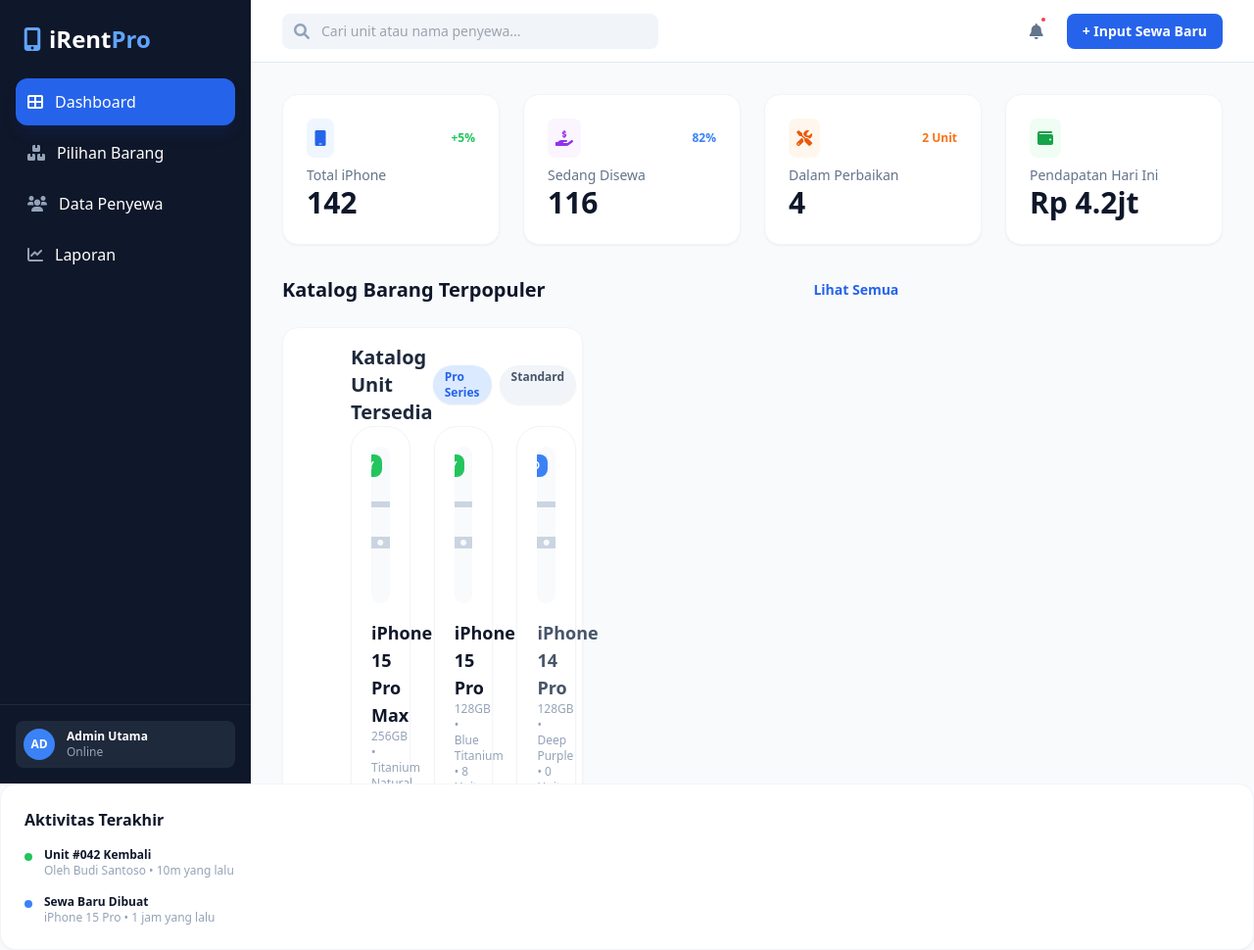
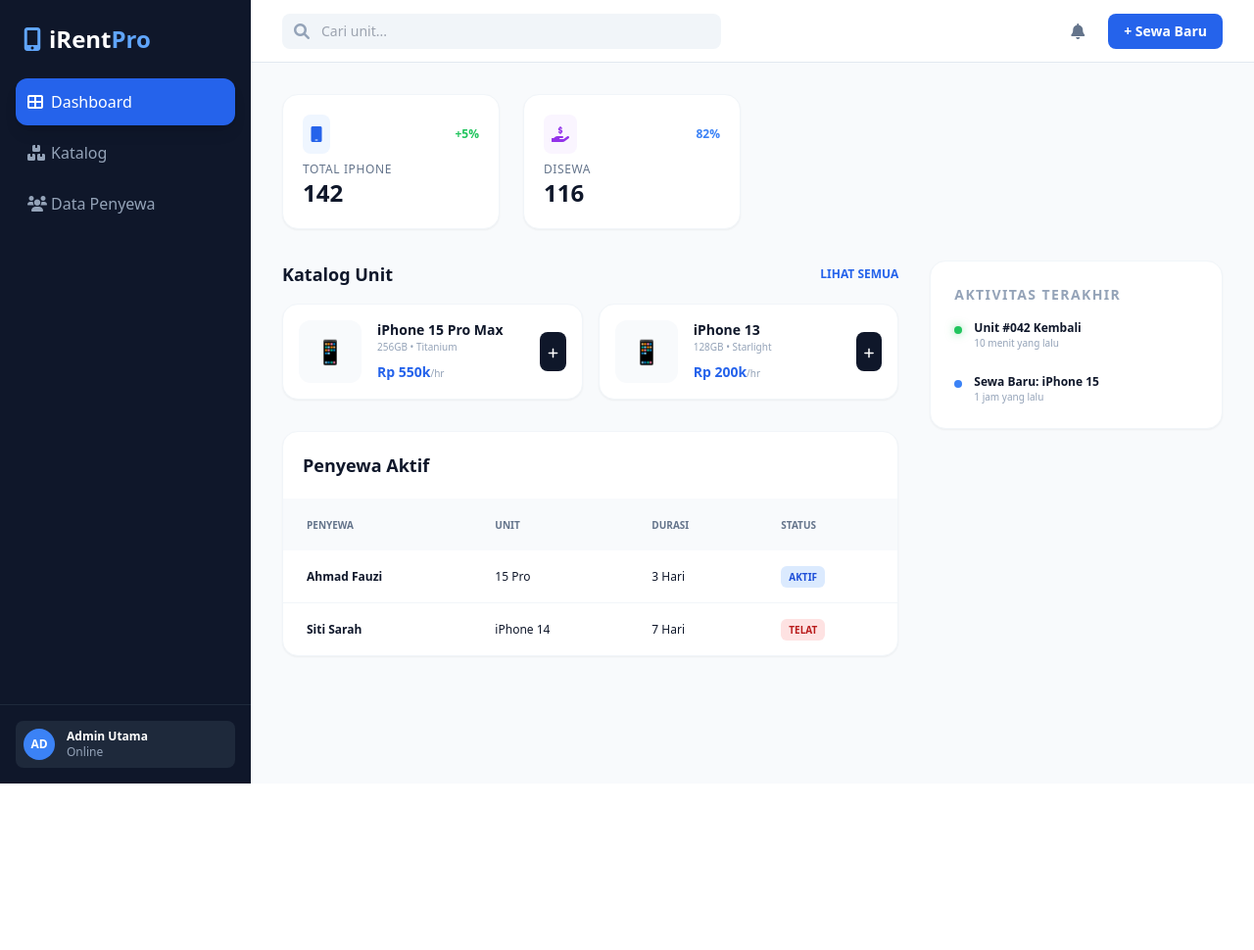
Before and after one commit to andisurya2026-art/andi, a PHP site: page /dashboard.php in a window 1280 px wide. Shown: the whole page at 98% size. After the commit the page ends 800 px from the top, so only its background shows below. Run offline with PHP 8.4, Linux system fonts and the light colour scheme; some libraries are stand-ins or nearby versions.

Commit message:
dashboard

```diff
--- a/dashboard.php
+++ b/dashboard.php
@@ -7,7 +7,7 @@
     <script src="https://cdn.tailwindcss.com"></script>
     <link rel="stylesheet" href="https://cdnjs.cloudflare.com/ajax/libs/font-awesome/6.0.0/css/all.min.css">
     <style>
-        .custom-scrollbar::-webkit-scrollbar { width: 6px; }
+        .custom-scrollbar::-webkit-scrollbar { width: 4px; height: 4px; }
         .custom-scrollbar::-webkit-scrollbar-thumb { background: #cbd5e1; border-radius: 10px; }
     </style>
 </head>
@@ -21,17 +21,14 @@
                 <span>iRent<span class="text-blue-400">Pro</span></span>
             </div>
             <nav class="flex-1 px-4 space-y-1">
-                <a href="#" class="flex items-center p-3 bg-blue-600 rounded-xl text-white shadow-lg shadow-blue-900/20">
-                    <i class="fas fa-th-large mr-3"></i> Dashboard
+                <a href="#" class="flex items-center p-3 bg-blue-600 rounded-xl text-white shadow-lg">
+                    <i class="fas fa-th-large w-6"></i> Dashboard
                 </a>
-                <a href="#inventory" class="flex items-center p-3 hover:bg-slate-800 rounded-xl transition group">
-                    <i class="fas fa-boxes mr-3 text-slate-400 group-hover:text-blue-400"></i> Pilihan Barang
+                <a href="katalog.php" class="flex items-center p-3 hover:bg-slate-800 rounded-xl transition group text-slate-400 hover:text-white">
+                    <i class="fas fa-boxes w-6"></i> Katalog
                 </a>
-                <a href="#rent-data" class="flex items-center p-3 hover:bg-slate-800 rounded-xl transition group">
-                    <i class="fas fa-users mr-3 text-slate-400 group-hover:text-blue-400"></i> Data Penyewa
-                </a>
-                <a href="#" class="flex items-center p-3 hover:bg-slate-800 rounded-xl transition group">
-                    <i class="fas fa-chart-line mr-3 text-slate-400 group-hover:text-blue-400"></i> Laporan
+                <a href="#rent-data" class="flex items-center p-3 hover:bg-slate-800 rounded-xl transition group text-slate-400 hover:text-white">
+                    <i class="fas fa-users w-6"></i> Data Penyewa
                 </a>
             </nav>
             <div class="p-4 border-t border-slate-800">
@@ -45,175 +42,95 @@
             </div>
         </aside>
 
-        <main class="flex-1 flex flex-col overflow-hidden">
+        <main class="flex-1 flex flex-col min-w-0 overflow-hidden">
 
-            <header class="h-16 bg-white border-b border-slate-200 flex items-center justify-between px-8 flex-shrink-0">
-                <div class="relative w-96">
+            <header class="h-16 bg-white border-b border-slate-200 flex items-center justify-between px-4 lg:px-8 flex-shrink-0">
+                <div class="flex items-center flex-1">
+                    <button class="lg:hidden mr-4 text-slate-600">
+                        <i class="fas fa-bars text-xl"></i>
+                    </button>
+                    <div class="relative w-full max-w-md hidden sm:block">
                         <span class="absolute inset-y-0 left-0 pl-3 flex items-center text-slate-400">
                             <i class="fas fa-search"></i>
                         </span>
-                    <input type="text" class="w-full pl-10 pr-4 py-2 bg-slate-100 border-none rounded-lg text-sm focus:ring-2 focus:ring-blue-500" placeholder="Cari unit atau nama penyewa...">
+                        <input type="text" class="w-full pl-10 pr-4 py-2 bg-slate-100 border-none rounded-lg text-sm focus:ring-2 focus:ring-blue-500" placeholder="Cari unit...">
                     </div>
-                <div class="flex items-center space-x-4">
-                    <button class="relative p-2 text-slate-500 hover:bg-slate-100 rounded-full">
+                </div>
+
+                <div class="flex items-center space-x-2 lg:space-x-4">
+                    <button class="p-2 text-slate-500 hover:bg-slate-100 rounded-full">
                         <i class="fas fa-bell"></i>
-                        <span class="absolute top-1 right-1 w-2 h-2 bg-red-500 rounded-full border-2 border-white"></span>
                     </button>
-                    <button class="bg-blue-600 text-white px-4 py-2 rounded-lg text-sm font-bold hover:bg-blue-700 transition">
-                        + Input Sewa Baru
+                    <button class="bg-blue-600 text-white px-3 py-2 lg:px-4 rounded-lg text-xs lg:text-sm font-bold hover:bg-blue-700 whitespace-nowrap">
+                        <span class="hidden sm:inline">+ Sewa Baru</span>
+                        <span class="sm:hidden">+</span>
                     </button>
                 </div>
             </header>
 
-            <div class="flex-1 overflow-y-auto p-8 custom-scrollbar">
+            <div class="flex-1 overflow-y-auto p-4 lg:p-8 custom-scrollbar">
 
-                <div class="grid grid-cols-1 md:grid-cols-4 gap-6 mb-8">
-                    <div class="bg-white p-6 rounded-2xl shadow-sm border border-slate-100">
+                <div class="grid grid-cols-1 sm:grid-cols-2 lg:grid-cols-4 gap-4 lg:gap-6 mb-8">
+                    <div class="bg-white p-5 rounded-2xl shadow-sm border border-slate-100">
                         <div class="flex items-center justify-between mb-2">
                             <span class="p-2 bg-blue-50 text-blue-600 rounded-lg"><i class="fas fa-mobile"></i></span>
                             <span class="text-xs font-bold text-green-500">+5%</span>
                         </div>
-                        <p class="text-slate-500 text-sm font-medium">Total iPhone</p>
-                        <h3 class="text-3xl font-bold">142</h3>
+                        <p class="text-slate-500 text-xs font-medium uppercase tracking-wider">Total iPhone</p>
+                        <h3 class="text-2xl font-bold">142</h3>
                     </div>
-                    <div class="bg-white p-6 rounded-2xl shadow-sm border border-slate-100">
+                    <div class="bg-white p-5 rounded-2xl shadow-sm border border-slate-100">
                         <div class="flex items-center justify-between mb-2">
                             <span class="p-2 bg-purple-50 text-purple-600 rounded-lg"><i class="fas fa-hand-holding-usd"></i></span>
                             <span class="text-xs font-bold text-blue-500">82%</span>
                         </div>
-                        <p class="text-slate-500 text-sm font-medium">Sedang Disewa</p>
-                        <h3 class="text-3xl font-bold">116</h3>
+                        <p class="text-slate-500 text-xs font-medium uppercase tracking-wider">Disewa</p>
+                        <h3 class="text-2xl font-bold">116</h3>
                     </div>
-                    <div class="bg-white p-6 rounded-2xl shadow-sm border border-slate-100">
-                        <div class="flex items-center justify-between mb-2">
-                            <span class="p-2 bg-orange-50 text-orange-600 rounded-lg"><i class="fas fa-tools"></i></span>
-                            <span class="text-xs font-bold text-orange-500">2 Unit</span>
-                        </div>
-                        <p class="text-slate-500 text-sm font-medium">Dalam Perbaikan</p>
-                        <h3 class="text-3xl font-bold">4</h3>
-                    </div>
-                    <div class="bg-white p-6 rounded-2xl shadow-sm border border-slate-100">
-                        <div class="flex items-center justify-between mb-2">
-                            <span class="p-2 bg-green-50 text-green-600 rounded-lg"><i class="fas fa-wallet"></i></span>
-                        </div>
-                        <p class="text-slate-500 text-sm font-medium">Pendapatan Hari Ini</p>
-                        <h3 class="text-3xl font-bold">Rp 4.2jt</h3>
-                    </div>
+
                 </div>
 
                 <div class="grid grid-cols-1 lg:grid-cols-3 gap-8">
 
-                    <div id="inventory" class="lg:col-span-2 space-y-6">
-                        <div class="flex items-center justify-between">
-                            <h2 class="text-xl font-bold">Katalog Barang Terpopuler</h2>
-                            <button class="text-blue-600 text-sm font-bold">Lihat Semua</button>
+                    <div class="lg:col-span-2 space-y-8">
+
+                        <div id="inventory">
+                            <div class="flex items-center justify-between mb-4">
+                                <h2 class="text-lg font-bold">Katalog Unit</h2>
+                                <button class="text-blue-600 text-xs font-bold uppercase">Lihat Semua</button>
                             </div>
                             <div class="grid grid-cols-1 sm:grid-cols-2 gap-4">
-                            <div class="bg-white p-4 rounded-2xl border border-slate-100 shadow-sm flex items-center space-x-4">
-                                <div class="w-20 h-20 bg-slate-100 rounded-xl flex items-center justify-center text-3xl">📱</div>
-                                <div class="flex-1">
-    <div class="flex items-center justify-between">
-        <h2 class="text-xl font-bold text-slate-800">Katalog Unit Tersedia</h2>
-        <div class="flex gap-2">
-            <span class="px-3 py-1 bg-blue-100 text-blue-600 rounded-full text-xs font-bold shadow-sm">Pro Series</span>
-            <span class="px-3 py-1 bg-slate-100 text-slate-600 rounded-full text-xs font-bold shadow-sm">Standard</span>
+                                <div class="bg-white p-4 rounded-2xl border border-slate-100 shadow-sm hover:shadow-md transition">
+                                    <div class="flex items-center space-x-4">
+                                        <div class="w-16 h-16 bg-slate-50 rounded-xl flex items-center justify-center text-2xl flex-shrink-0">📱</div>
+                                        <div class="min-w-0 flex-1">
+                                            <h4 class="font-bold text-sm truncate">iPhone 15 Pro Max</h4>
+                                            <p class="text-[10px] text-slate-400 mb-2">256GB • Titanium</p>
+                                            <p class="font-bold text-blue-600 text-sm">Rp 550k<span class="text-[10px] font-normal text-slate-400">/hr</span></p>
+                                        </div>
+                                        <button class="bg-slate-900 text-white p-2 rounded-lg hover:bg-blue-600"><i class="fas fa-plus text-xs"></i></button>
                                     </div>
                                 </div>
-
-    <div class="grid grid-cols-1 sm:grid-cols-2 lg:grid-cols-3 gap-6">
-
-        <div class="bg-white p-5 rounded-3xl border border-slate-100 shadow-sm hover:shadow-xl transition-all duration-300 group">
-            <div class="relative overflow-hidden rounded-2xl bg-slate-50 mb-4 h-40 flex items-center justify-center">
-                <i class="fas fa-mobile-alt text-5xl text-slate-300 group-hover:scale-110 transition-transform"></i>
-                <div class="absolute top-2 right-2 bg-green-500 text-white text-[10px] font-bold px-2 py-1 rounded-lg">READY</div>
+                                <div class="bg-white p-4 rounded-2xl border border-slate-100 shadow-sm hover:shadow-md transition">
+                                    <div class="flex items-center space-x-4">
+                                        <div class="w-16 h-16 bg-slate-50 rounded-xl flex items-center justify-center text-2xl flex-shrink-0">📱</div>
+                                        <div class="min-w-0 flex-1">
+                                            <h4 class="font-bold text-sm truncate">iPhone 13</h4>
+                                            <p class="text-[10px] text-slate-400 mb-2">128GB • Starlight</p>
+                                            <p class="font-bold text-blue-600 text-sm">Rp 200k<span class="text-[10px] font-normal text-slate-400">/hr</span></p>
                                         </div>
-            <h4 class="font-bold text-lg">iPhone 15 Pro Max</h4>
-            <p class="text-xs text-slate-400 mb-4">256GB • Titanium Natural • 5 Unit</p>
-            <div class="flex items-center justify-between border-t border-slate-50 pt-4">
-                <div>
-                    <p class="text-[10px] text-slate-400 uppercase font-bold tracking-wider">Harga Sewa</p>
-                    <p class="font-extrabold text-blue-600">Rp 550.000<span class="text-[10px] font-normal text-slate-400">/hari</span></p>
-                </div>
-                <button class="bg-slate-900 text-white p-2 rounded-xl hover:bg-blue-600 transition"><i class="fas fa-plus"></i></button>
-            </div>
-        </div>
-
-        <div class="bg-white p-5 rounded-3xl border border-slate-100 shadow-sm hover:shadow-xl transition-all duration-300 group">
-            <div class="relative overflow-hidden rounded-2xl bg-slate-50 mb-4 h-40 flex items-center justify-center">
-                <i class="fas fa-mobile-alt text-5xl text-slate-300 group-hover:scale-110 transition-transform"></i>
-                <div class="absolute top-2 right-2 bg-green-500 text-white text-[10px] font-bold px-2 py-1 rounded-lg">READY</div>
-            </div>
-            <h4 class="font-bold text-lg">iPhone 15 Pro</h4>
-            <p class="text-xs text-slate-400 mb-4">128GB • Blue Titanium • 8 Unit</p>
-            <div class="flex items-center justify-between border-t border-slate-50 pt-4">
-                <div>
-                    <p class="text-[10px] text-slate-400 uppercase font-bold tracking-wider">Harga Sewa</p>
-                    <p class="font-extrabold text-blue-600">Rp 450.000<span class="text-[10px] font-normal text-slate-400">/hari</span></p>
-                </div>
-                <button class="bg-slate-900 text-white p-2 rounded-xl hover:bg-blue-600 transition"><i class="fas fa-plus"></i></button>
-            </div>
-        </div>
-
-        <div class="bg-white p-5 rounded-3xl border border-slate-100 shadow-sm hover:shadow-xl transition-all duration-300 group">
-            <div class="relative overflow-hidden rounded-2xl bg-slate-50 mb-4 h-40 flex items-center justify-center">
-                <i class="fas fa-mobile-alt text-5xl text-slate-300 group-hover:scale-110 transition-transform"></i>
-                <div class="absolute top-2 right-2 bg-blue-500 text-white text-[10px] font-bold px-2 py-1 rounded-lg">BOOKED</div>
-            </div>
-            <h4 class="font-bold text-lg text-slate-600">iPhone 14 Pro</h4>
-            <p class="text-xs text-slate-400 mb-4">128GB • Deep Purple • 0 Unit</p>
-            <div class="flex items-center justify-between border-t border-slate-50 pt-4 opacity-50">
-                <div>
-                    <p class="text-[10px] text-slate-400 uppercase font-bold tracking-wider">Harga Sewa</p>
-                    <p class="font-extrabold text-slate-600">Rp 350.000<span class="text-[10px] font-normal text-slate-400">/hari</span></p>
-                </div>
-                <button disabled class="bg-slate-200 text-slate-400 p-2 rounded-xl"><i class="fas fa-lock"></i></button>
-            </div>
-        </div>
-
-        <div class="bg-white p-5 rounded-3xl border border-slate-100 shadow-sm hover:shadow-xl transition-all duration-300 group">
-            <div class="relative overflow-hidden rounded-2xl bg-slate-50 mb-4 h-40 flex items-center justify-center">
-                <i class="fas fa-mobile-alt text-5xl text-slate-300 group-hover:scale-110 transition-transform"></i>
-                <div class="absolute top-2 right-2 bg-green-500 text-white text-[10px] font-bold px-2 py-1 rounded-lg">READY</div>
-            </div>
-            <h4 class="font-bold text-lg">iPhone 13</h4>
-            <p class="text-xs text-slate-400 mb-4">128GB • Starlight • 12 Unit</p>
-            <div class="flex items-center justify-between border-t border-slate-50 pt-4">
-                <div>
-                    <p class="text-[10px] text-slate-400 uppercase font-bold tracking-wider">Harga Sewa</p>
-                    <p class="font-extrabold text-blue-600">Rp 200.000<span class="text-[10px] font-normal text-slate-400">/hari</span></p>
-                </div>
-                <button class="bg-slate-900 text-white p-2 rounded-xl hover:bg-blue-600 transition"><i class="fas fa-plus"></i></button>
-            </div>
-        </div>
-
-        <div class="bg-white p-5 rounded-3xl border border-slate-100 shadow-sm hover:shadow-xl transition-all duration-300 group">
-            <div class="relative overflow-hidden rounded-2xl bg-slate-50 mb-4 h-40 flex items-center justify-center">
-                <i class="fas fa-mobile-alt text-5xl text-slate-300 group-hover:scale-110 transition-transform"></i>
-                <div class="absolute top-2 right-2 bg-green-500 text-white text-[10px] font-bold px-2 py-1 rounded-lg">READY</div>
-            </div>
-            <h4 class="font-bold text-lg">iPhone 11</h4>
-            <p class="text-xs text-slate-400 mb-4">64GB • Black • 20 Unit</p>
-            <div class="flex items-center justify-between border-t border-slate-50 pt-4">
-                <div>
-                    <p class="text-[10px] text-slate-400 uppercase font-bold tracking-wider">Harga Sewa</p>
-                    <p class="font-extrabold text-blue-600">Rp 100.000<span class="text-[10px] font-normal text-slate-400">/hari</span></p>
-                </div>
-                <button class="bg-slate-900 text-white p-2 rounded-xl hover:bg-blue-600 transition"><i class="fas fa-plus"></i></button>
-            </div>
-        </div>
-
-    </div>
-</div>
+                                        <button class="bg-slate-900 text-white p-2 rounded-lg hover:bg-blue-600"><i class="fas fa-plus text-xs"></i></button>
                                     </div>
                                 </div>
                             </div>
                         </div>
 
                         <div id="rent-data" class="bg-white rounded-2xl border border-slate-100 shadow-sm overflow-hidden">
-                            <div class="p-6 border-b border-slate-50">
-                                <h2 class="text-lg font-bold">Detail Data Penyewa Aktif</h2>
+                            <div class="p-5 border-b border-slate-50">
+                                <h2 class="text-lg font-bold">Penyewa Aktif</h2>
                             </div>
-                            <table class="w-full text-left text-sm">
+                            <div class="overflow-x-auto custom-scrollbar">
+                                <table class="w-full text-left text-sm min-w-[500px]">
                                     <thead class="bg-slate-50 text-slate-500 uppercase text-[10px] font-bold">
                                         <tr>
                                             <th class="px-6 py-4">Penyewa</th>
@@ -223,52 +140,44 @@
                                         </tr>
                                     </thead>
                                     <tbody class="divide-y divide-slate-100">
-                                    <tr class="hover:bg-slate-50 transition">
+                                        <tr>
+                                            <td class="px-6 py-4 font-bold text-xs">Ahmad Fauzi</td>
+                                            <td class="px-6 py-4 text-xs">15 Pro</td>
+                                            <td class="px-6 py-4 text-xs">3 Hari</td>
                                             <td class="px-6 py-4">
-                                            <p class="font-bold">Ahmad Fauzi</p>
-                                            <p class="text-[10px] text-slate-400">ID: #INV-9901</p>
-                                        </td>
-                                        <td class="px-6 py-4">iPhone 15 Pro</td>
-                                        <td class="px-6 py-4">3 Hari</td>
-                                        <td class="px-6 py-4">
-                                            <span class="px-2 py-1 bg-blue-100 text-blue-700 rounded-lg text-[10px] font-bold">BERJALAN</span>
+                                                <span class="px-2 py-1 bg-blue-100 text-blue-700 rounded-md text-[10px] font-bold">AKTIF</span>
                                             </td>
                                         </tr>
-                                    <tr class="hover:bg-slate-50 transition">
+                                        <tr>
+                                            <td class="px-6 py-4 font-bold text-xs">Siti Sarah</td>
+                                            <td class="px-6 py-4 text-xs">iPhone 14</td>
+                                            <td class="px-6 py-4 text-xs">7 Hari</td>
                                             <td class="px-6 py-4">
-                                            <p class="font-bold">Siti Sarah</p>
-                                            <p class="text-[10px] text-slate-400">ID: #INV-9902</p>
-                                        </td>
-                                        <td class="px-6 py-4">iPhone 14</td>
-                                        <td class="px-6 py-4">7 Hari</td>
-                                        <td class="px-6 py-4">
-                                            <span class="px-2 py-1 bg-red-100 text-red-700 rounded-lg text-[10px] font-bold">TELAT</span>
+                                                <span class="px-2 py-1 bg-red-100 text-red-700 rounded-md text-[10px] font-bold">TELAT</span>
                                             </td>
                                         </tr>
                                     </tbody>
                                 </table>
                             </div>
                         </div>
-
-
-                            </div>
                     </div>
 
+                    <div class="space-y-6">
                         <div class="bg-white p-6 rounded-2xl border border-slate-100 shadow-sm">
-                            <h3 class="font-bold mb-4">Aktivitas Terakhir</h3>
-                            <div class="space-y-4">
+                            <h3 class="font-bold text-sm mb-4 uppercase tracking-widest text-slate-400">Aktivitas Terakhir</h3>
+                            <div class="space-y-6">
                                 <div class="flex items-start space-x-3">
-                                    <div class="w-2 h-2 mt-1.5 rounded-full bg-green-500"></div>
-                                    <div class="text-xs">
-                                        <p class="font-bold">Unit #042 Kembali</p>
-                                        <p class="text-slate-400">Oleh Budi Santoso • 10m yang lalu</p>
+                                    <div class="w-2 h-2 mt-1.5 rounded-full bg-green-500 shadow-[0_0_8px_rgba(34,197,94,0.5)]"></div>
+                                    <div>
+                                        <p class="text-xs font-bold">Unit #042 Kembali</p>
+                                        <p class="text-[10px] text-slate-400">10 menit yang lalu</p>
                                     </div>
                                 </div>
                                 <div class="flex items-start space-x-3">
                                     <div class="w-2 h-2 mt-1.5 rounded-full bg-blue-500"></div>
-                                    <div class="text-xs">
-                                        <p class="font-bold">Sewa Baru Dibuat</p>
-                                        <p class="text-slate-400">iPhone 15 Pro • 1 jam yang lalu</p>
+                                    <div>
+                                        <p class="text-xs font-bold">Sewa Baru: iPhone 15</p>
+                                        <p class="text-[10px] text-slate-400">1 jam yang lalu</p>
                                     </div>
                                 </div>
                             </div>
--- a/koneksi.php
+++ b/koneksi.php
@@ -2,7 +2,7 @@
 $host = "localhost";
 $user = "root";
 $pass = "";
-$db   = "login_db";
+$db   = "irent_db";
 
 $conn = mysqli_connect($host, $user, $pass, $db);
 
```
Also changed, not shown: irent_db.sql (added, +187 -0 lines), katalog.php (added, +146 -0 lines). Lines whose indentation alone changed are shown as unchanged.
